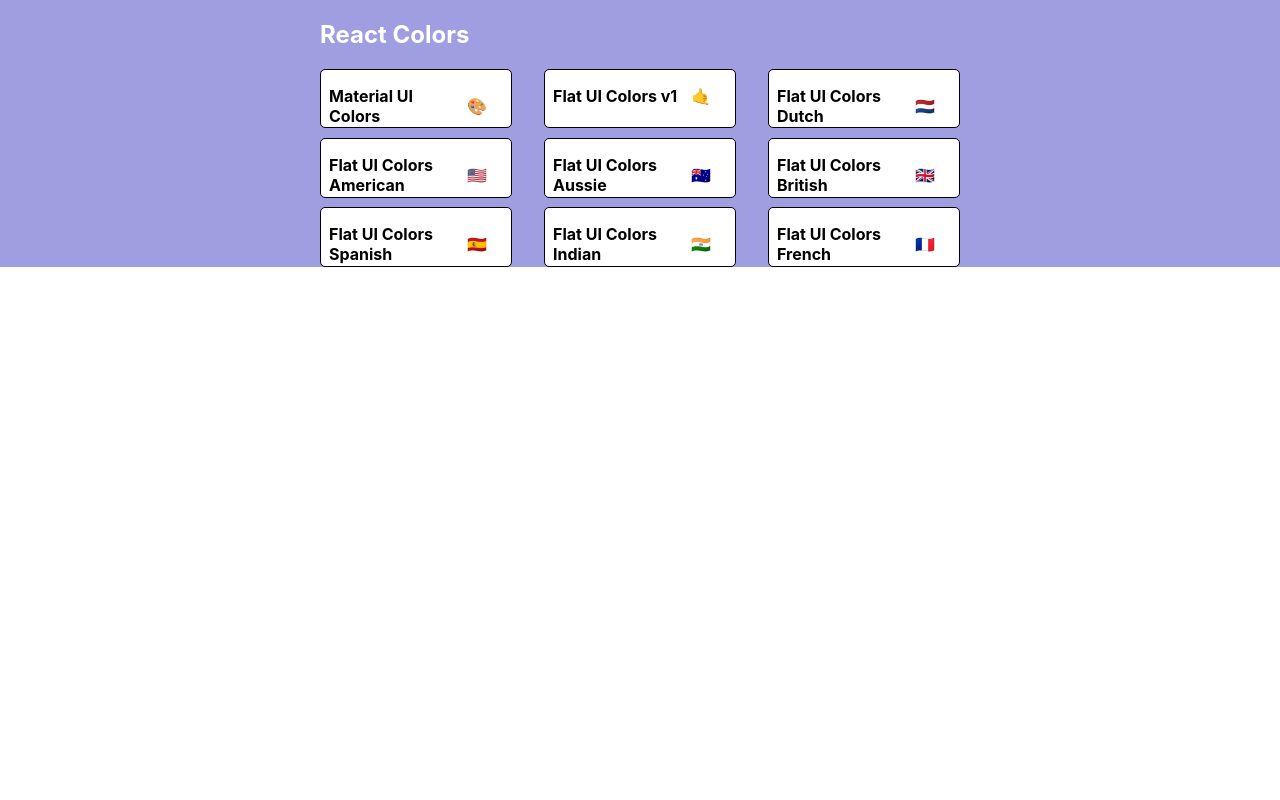
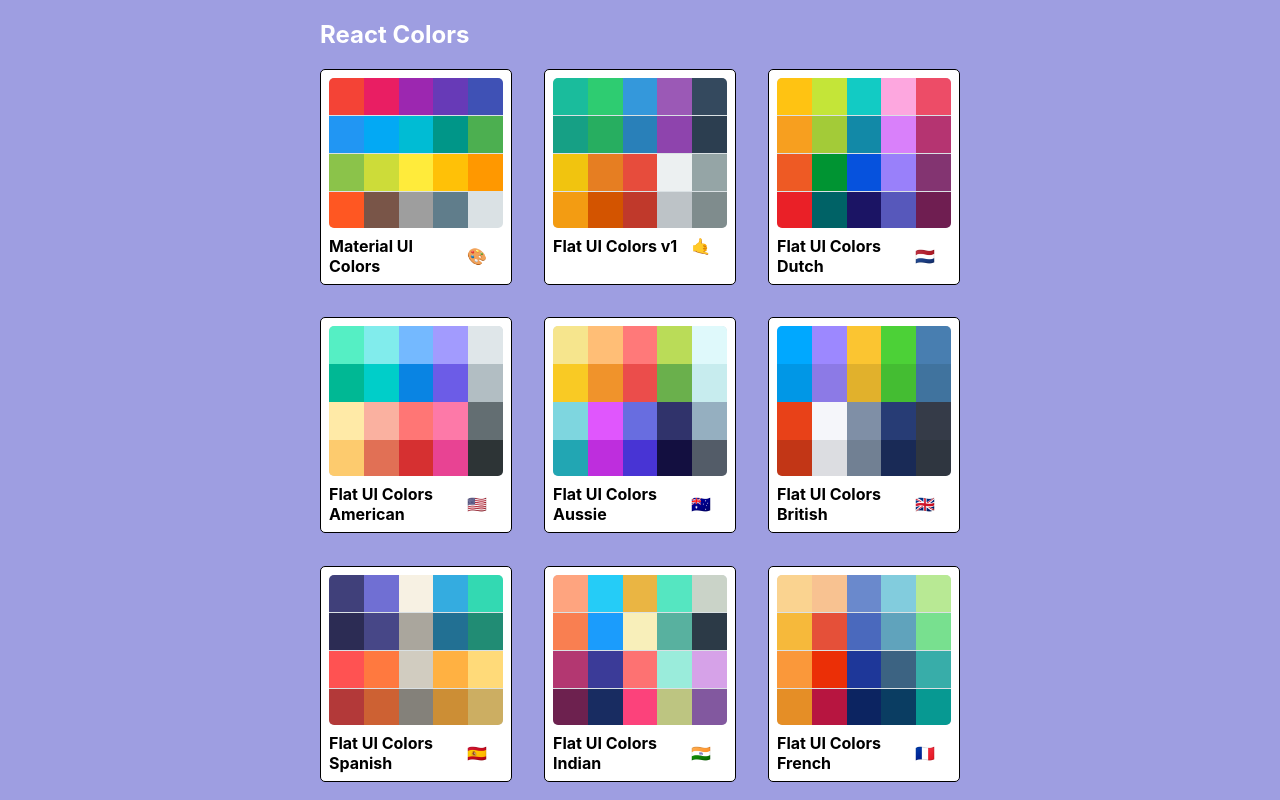
Before and after one commit to AntoniKeszycki/Color-Palette, a React (Create React App) app: page / in a window 1280 px wide. Built offline with nearby package versions, Linux system fonts and the light colour scheme; the HTML template or start-up script is replaced by a standard one.

Commit message:
Finish styling MiniPalette

```diff
--- a/src/MiniPalette.css
+++ b/src/MiniPalette.css
@@ -4,19 +4,24 @@
   border-radius: 5px;
   padding: 0.5rem;
   position: relative;
-  overflow: hidden;
 }
 .root:hover {
   cursor: pointer;
 }
-
+.colors {
+  background-color: #dae1e4;
+  height: 150px;
+  width: 100%;
+  border-radius: 5px;
+  overflow: hidden;
+}
 .title {
   display: flex;
   justify-content: space-between;
   align-items: center;
   margin: 0;
   color: black;
-  padding-top: 00.5rem;
+  padding-top: 0.5rem;
   font-size: 1rem;
   position: relative;
 }
@@ -24,3 +29,11 @@
   margin-left: 0.5rem;
   font-size: 1rem;
 }
+.miniColor {
+  height: 25%;
+  width: 20%;
+  display: inline-block;
+  margin: 0 auto;
+  position: relative;
+  margin-bottom: -3.5px;
+}
--- a/src/MiniPalette.js
+++ b/src/MiniPalette.js
@@ -2,10 +2,18 @@
 import "./MiniPalette.css";
 
 function MiniPalette(props) {
-  const { classes, paletteName, emoji } = props;
+  const { classes, paletteName, emoji, colors } = props;
+  const miniColorBoxes = colors.map((color) => (
+    <div
+      className="miniColor"
+      style={{ backgroundColor: color.color }}
+      key={color.name}
+    />
+  ));
   return (
     <div className="root">
-      <div className="colors"></div>
+      <div className="colors">{miniColorBoxes}</div>
+
       <h5 className="title">
         {paletteName}
         <span className="emoji">{emoji}</span>
--- a/src/PaletteList.css
+++ b/src/PaletteList.css
@@ -1,6 +1,6 @@
 .paletteList-root {
   background-color: rgb(158, 158, 225);
-  height: 100%;
+  height: 100vh;
   display: flex;
   align-items: flex-start;
   justify-content: center;
```
